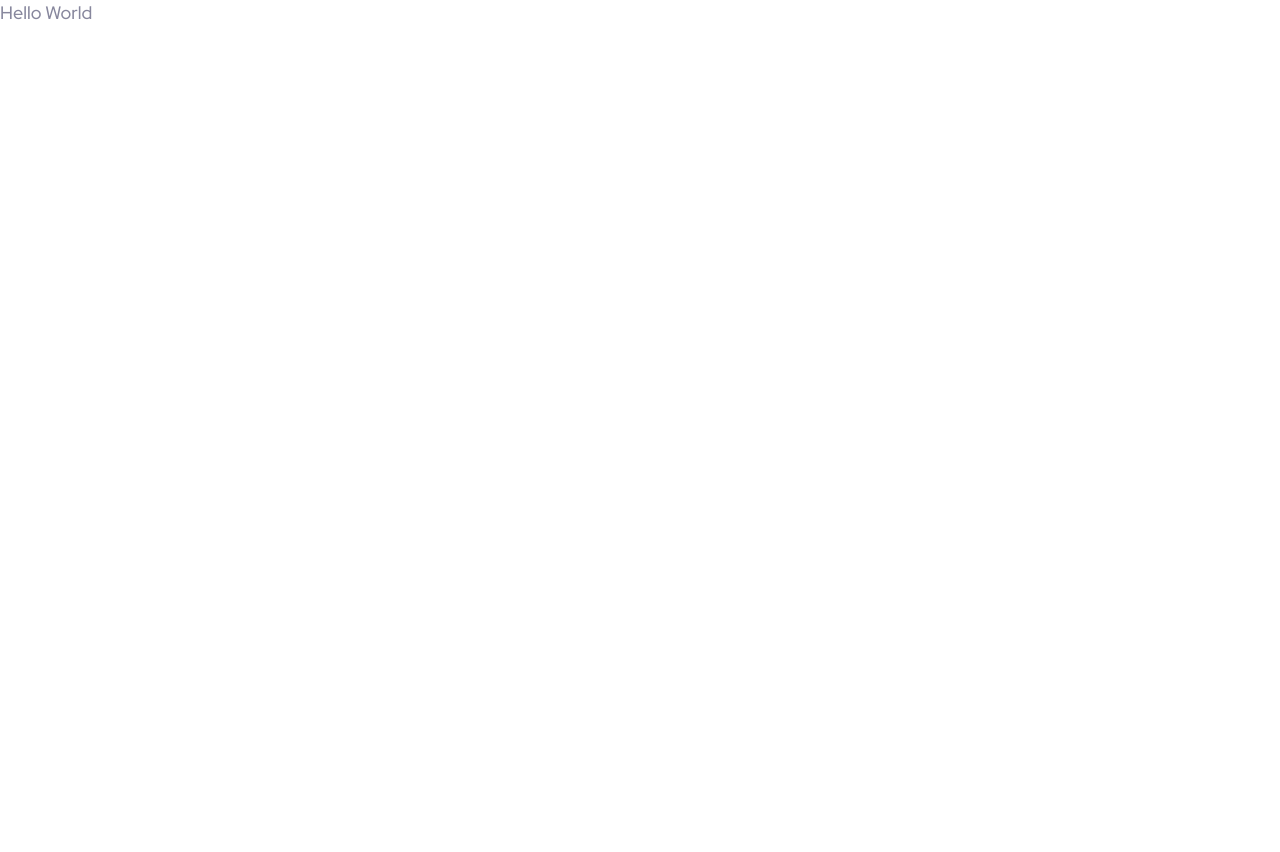
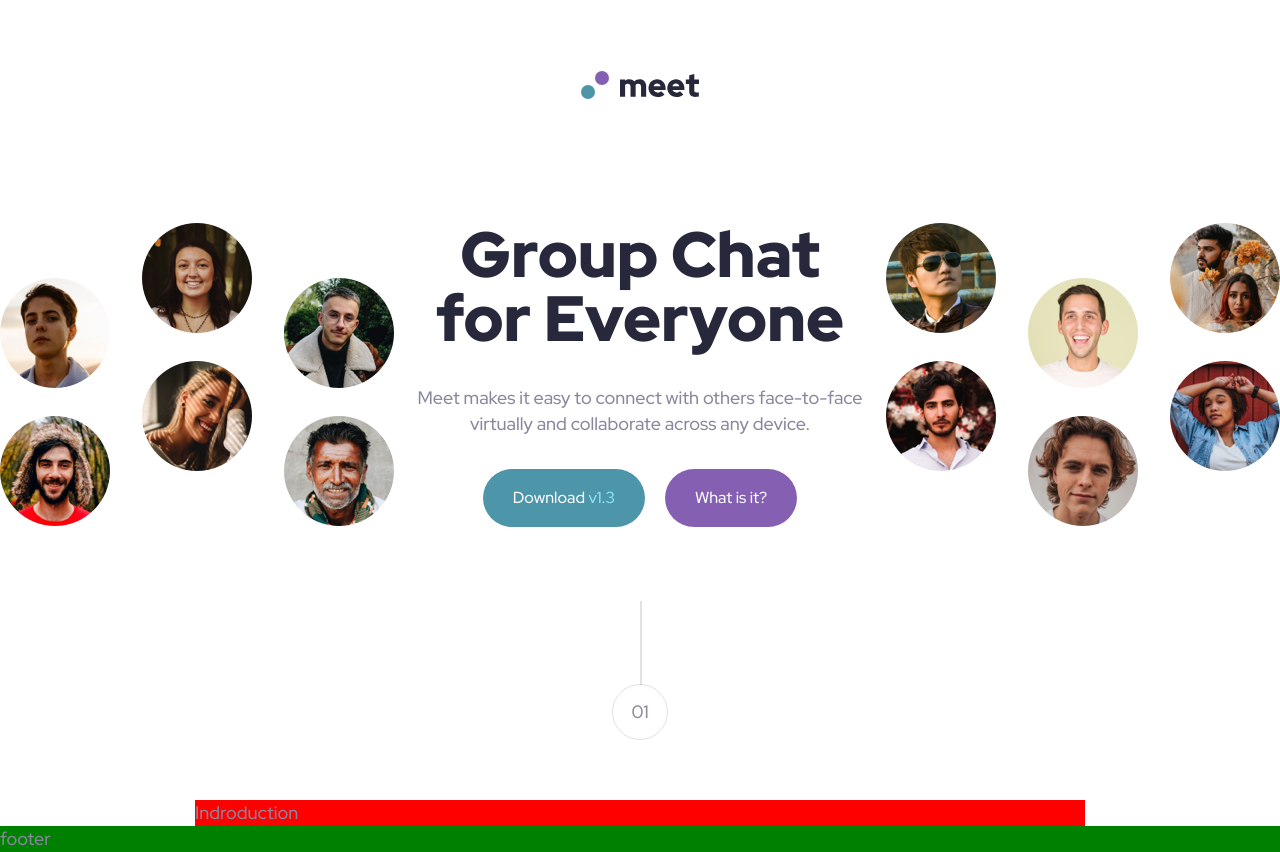
Before and after one commit to SimpleLuke/meet-landing-page, a website: page index.html in a window 1280 px wide. Before the commit the page ends 800 px from the top, so only its background shows below. Drawn offline with Linux system fonts and the light colour scheme.

Commit message:
Add header section

```diff
--- a/index.html
+++ b/index.html
@@ -15,7 +15,33 @@
 </head>
 
 <body>
-  <p>Hello World</p>
+  <div class="container">
+    <header class="header">
+      <img src="./assets/logo.svg" alt="Logo" class="logo">
+      <div class="hero">
+        <img src="./assets/desktop/image-hero-left.png" alt="people smiling" class="hero__img--left">
+        <div class="hero__content">
+          <h1 class="hero__content__heading"><span class="hero__content__heading--main">Group Chat</span> <span
+              class="hero__content__heading--sub">for Everyone</span></h1>
+          <p class="hero__content__paragraph">Meet makes it easy to connect with others face-to-face virtually and
+            collaborate across any device.</p>
+          <a href="#" class="btn btn--download">Download <span class="btn--download--ver">v1.3</span></a>
+          <a href="#" class="btn btn--what">What is it?</a>
+        </div>
+        <img src="./assets/desktop/image-hero-right.png" alt="people smiling" class="hero__img--right">
+        <div class="page-icon">
+          <div class="page-icon__line"></div>
+          <p class="page-icon__text">01</p>
+        </div>
+      </div>
+    </header>
+    <section class="introduction">
+      Indroduction
+    </section>
+    <footer class="footer">
+      footer
+    </footer>
+  </div>
 </body>
 
 </html>
--- a/sass/abstracts/_variables.scss
+++ b/sass/abstracts/_variables.scss
@@ -2,9 +2,11 @@
 
 $color-primary-dark: #4d96a9;
 $color-primary-light: #8fe3f9;
+$color-primary-hover: #71c0d4;
 
 $color-secondary-dark: #855fb1;
 $color-secondary-light: #d9b8ff;
+$color-secondary-hover: #b18bdd;
 
 $color-grey-dark: #87879d;
 
--- /dev/null
+++ b/sass/components/_button.scss
@@ -0,0 +1,33 @@
+.btn:link,
+.btn:visited {
+  font-size: 1.6rem;
+  display: inline-block;
+  outline: none;
+  border: none;
+  border-radius: 2.9rem;
+  color: white;
+  padding: 1.6rem 3rem;
+  text-decoration: none;
+  cursor: pointer;
+}
+
+.btn {
+  &--download {
+    background-color: $color-primary-dark;
+    margin-right: 1.6rem;
+    &--ver {
+      color: $color-primary-light;
+    }
+    &:hover,
+    &:active {
+      background-color: $color-primary-hover;
+    }
+  }
+  &--what {
+    background-color: $color-secondary-dark;
+    &:hover,
+    &:active {
+      background-color: $color-secondary-hover;
+    }
+  }
+}
--- /dev/null
+++ b/sass/layout/_footer.scss
@@ -0,0 +1,4 @@
+.footer {
+  background-color: green;
+  grid-column: full-start/full-end;
+}
--- /dev/null
+++ b/sass/layout/_header.scss
@@ -0,0 +1,92 @@
+.header {
+  // background-color: yellow;
+  grid-column: full-start/full-end;
+
+  display: grid;
+  grid-template-rows: 17rem;
+  grid-template-columns:
+    [full-start]minmax(16.5rem, 1fr) [center-start] repeat(
+      12,
+      [col-start] minmax(min-content, 6.5rem) [col-end]
+    )
+    [center-end]minmax(16.5rem, 1fr) [full-end];
+  column-gap: 3rem;
+
+  .logo {
+    grid-column: col-start 6 / col-end 7;
+    margin: auto;
+  }
+
+  .hero {
+    grid-column: full-start/full-end;
+
+    display: grid;
+    grid-template-columns:
+      [full-start]minmax(16.5rem, 1fr) [center-start] repeat(
+        12,
+        [col-start] minmax(min-content, 6.5rem) [col-end]
+      )
+      [center-end]minmax(16.5rem, 1fr) [full-end];
+    column-gap: 3rem;
+    align-items: center;
+    &__img--left {
+      grid-column: full-start/col-end 3;
+    }
+
+    &__content {
+      grid-column: col-start 4 / col-end 9;
+      text-align: center;
+      //
+      &__heading {
+        font-size: 6.4rem;
+        line-height: 6.4rem;
+        font-weight: 900;
+        color: $color-black;
+        margin-bottom: 3.4rem;
+        &--main {
+          display: block;
+        }
+        &--sub {
+          display: block;
+        }
+      }
+
+      &__paragraph {
+        font-size: 1.8rem;
+        font-weight: 500;
+        line-height: 2.6rem;
+        margin-bottom: 3.2rem;
+      }
+    }
+
+    &__img--right {
+      grid-column: col-start 10 / full-end;
+      justify-self: end;
+    }
+  }
+
+  .page-icon {
+    grid-column: col-start 6 / col-end 7;
+    margin: auto;
+    margin-bottom: 6rem;
+    height: 5.6rem;
+    width: 5.6rem;
+    border: 1px solid rgba($color-grey-dark, $alpha: 0.25);
+    border-radius: 50%;
+    position: relative;
+    &__line {
+      height: 8.4rem;
+      width: 1px;
+      border: 0.5px solid rgba($color-grey-dark, $alpha: 0.25);
+      position: absolute;
+      top: -84px;
+      left: 50%;
+    }
+    &__text {
+      position: absolute;
+      top: 50%;
+      left: 50%;
+      transform: translate(-50%, -50%);
+    }
+  }
+}
--- /dev/null
+++ b/sass/layout/_introduction.scss
@@ -0,0 +1,4 @@
+.introduction {
+  background-color: red;
+  grid-column: center-start/center-end;
+}
--- a/sass/main.scss
+++ b/sass/main.scss
@@ -10,10 +10,15 @@
 @import "base/utilities";
 
 //COMPONENTS FOLDERS
+@import "./components/button";
 
 //LAYOUT FOLDERS
+@import "./layout/header";
+@import "./layout/introduction";
+@import "./layout/footer";
 
 //PAGES FOLDERS
+@import "./pages/home";
 
 //THEMES FOLDERS
 
--- /dev/null
+++ b/sass/pages/_home.scss
@@ -0,0 +1,11 @@
+.container {
+  display: grid;
+  grid-template-rows: 100vh repeat(2, min-content);
+  grid-template-columns:
+    [full-start]minmax(16.5rem, 1fr) [center-start] repeat(
+      12,
+      [col-start] minmax(min-content, 6.5rem) [col-end]
+    )
+    [center-end]minmax(16.5rem, 1fr) [full-end];
+  column-gap: 3rem;
+}
```
Also changed, not shown: css/style.css.
